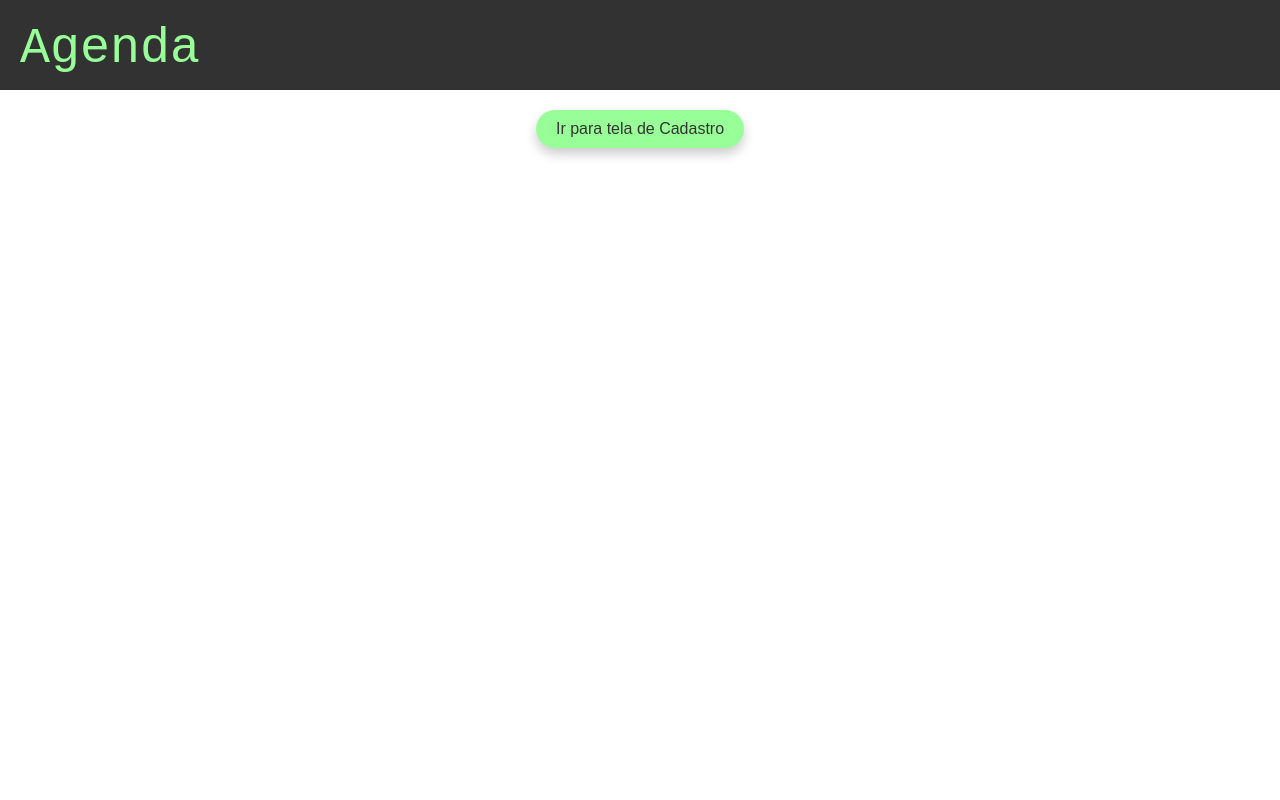
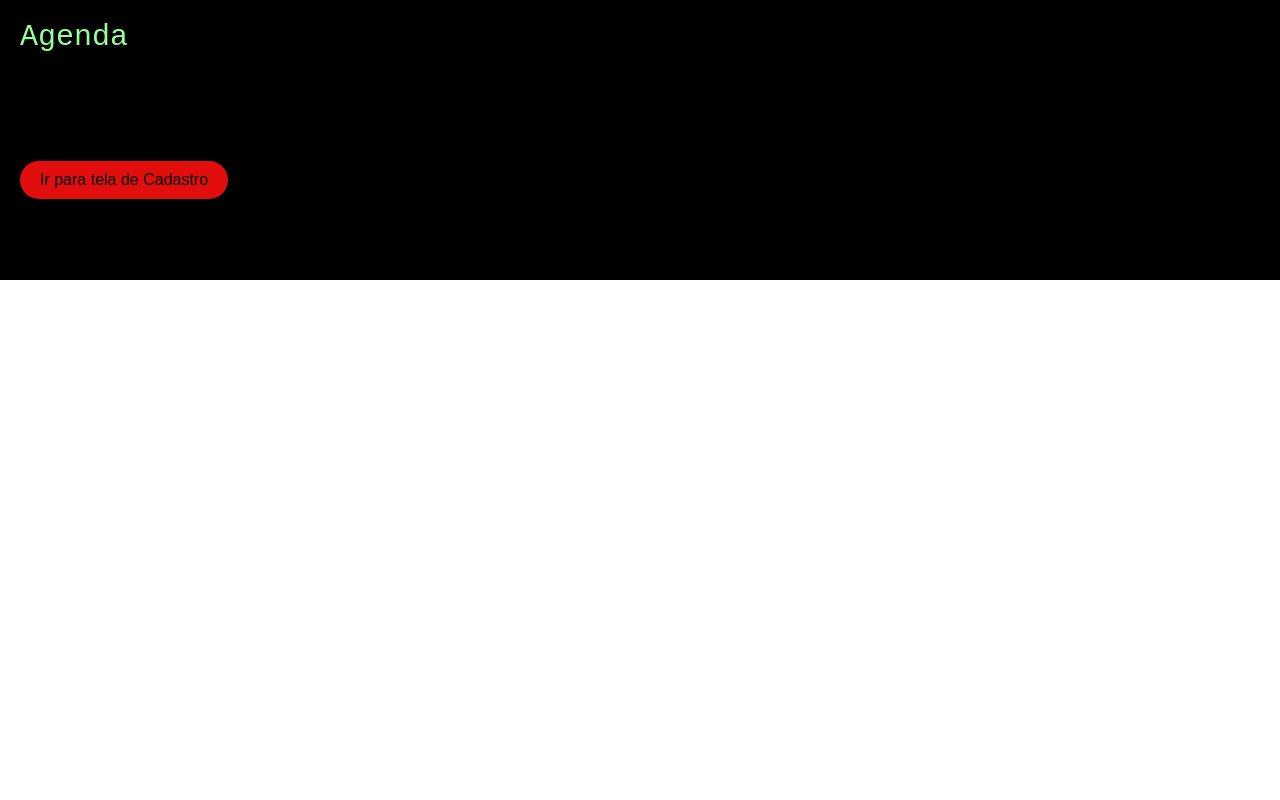
Before and after one commit to PC-Pedro/Comunicacao, a PHP site: page / in a window 1280 px wide. Run offline with PHP 8.4, Linux system fonts and the light colour scheme.

Commit message:
#main# melhoria do arquivo agenda.css

```diff
--- a/agenda.css
+++ b/agenda.css
@@ -84,18 +93,20 @@ input[type=reset]:hover {
 }
 
 input[type=button], button {
-    width: 50%;
-    float: right;
-    background-color: #ff0000;
-    font-size: 1em;
-    color: white;
     padding: 10px 20px;
-    margin: 5px 0;
+    font-size: 16px;
+    background-color: rgb(226, 14, 14);
+    color: #000000;
     border: none;
-    border-radius: 4px;
+    border-radius: 30px;
     cursor: pointer;
+    text-decoration: none;
+    box-shadow: 0 6px 12px rgba(0, 0, 0, 0.2);
+    transition: backgroud 0.3s, box-shadow 0.3s, transform 0.3s;
 }
 
 input[type=button]:hover, button:hover {
-    background-color: #f80000;
+    background-color: rgb(226, 14, 14);
+    box-shadow: 0 6px 12px rgba(0, 0, 0, 0.2);
+    transform: scale(1.05);
 }
--- a/index.php
+++ b/index.php
@@ -4,62 +4,7 @@
     <meta charset="UTF-8">
     <meta name="viewport" content="width=device-width, initial-scale=1.0">
     <title>📒 Agenta</title>
-    <style>
-
-        body, html{
-
-            margin: 0;
-            padding: 0;
-            height: 100%;
-        }
-
-        div#area{
-
-        background-color: rgb(50, 50, 50);
-        color: rgb(152, 255, 152);
-        width: 100%;
-        height: 50px;
-        display: flex;
-        text-align: left;
-        padding: 20px;
-        font-size: 50px;
-        /*precisa trocar a fonte*/
-        font-family: 'Courier New', Courier, monospace;
-        }
-
-        .container {
-            width: 80%;
-            max-width: 600px;
-            margin: 20px auto;
-            text-align: center;
-        }
-
-        button {
-            padding: 10px 20px;
-            font-size: 16px;
-            background-color: rgb(152, 255, 152);
-            color: #333;
-            border: none;
-            border-radius: 30px;
-            cursor: pointer;
-            text-decoration: none;
-            box-shadow: 0 6px 12px rgba(0, 0, 0, 0.2);
-            transition: backgroud 0.3s, box-shadow 0.3s, transform 0.3s;
-        }
-
-        button:hover {
-            background-color: rgb(102, 204, 102);
-            box-shadow: 0 6px 12px rgba(0, 0, 0, 0.2);
-            transform: scale(1.05);
-        }
-
-        button:focus{
-
-            outline: none;
-            box-shadow: 0 0 0 3px rgba(102, 204, 102, 0.5);
-        }
-
-    </style>
+    <link rel="stylesheet" href="agenda.css">
 </head>
 <body>
 
```
Also changed, not shown: other parts of agenda.css (+17 -8 lines).
